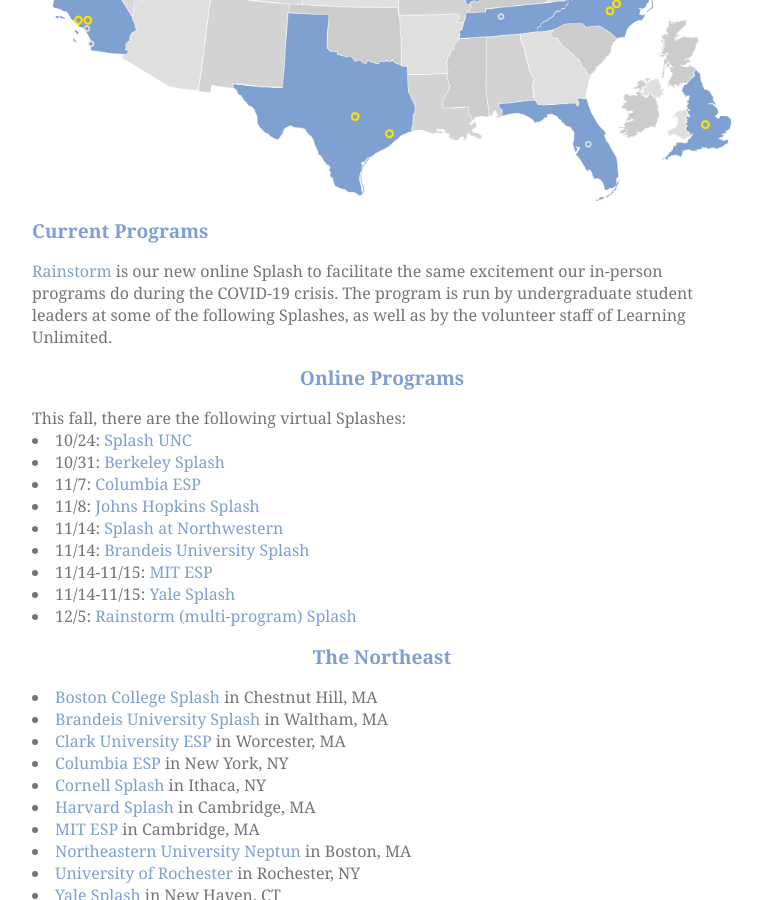
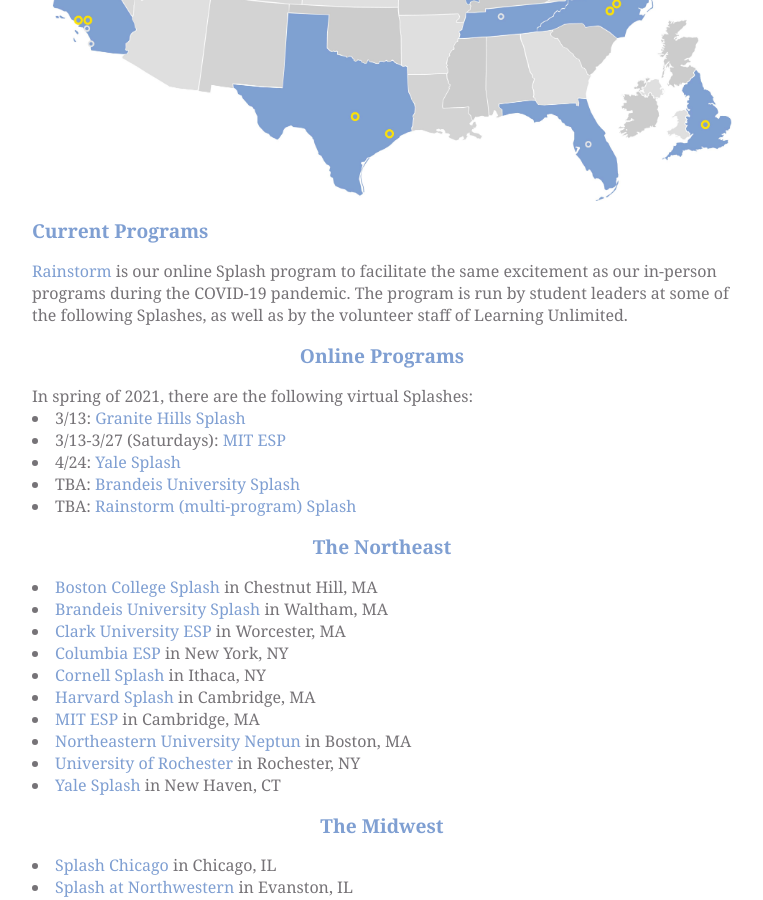
Before and after one commit to learning-unlimited/learning-unlimited.github.io, a Jekyll site: the page built from _current-programs/index.html, in a window 1280 px wide and 900 px high, scrolled down 513 px. Shown: the whole window, without its empty margins (250-1013 px from the left). Built offline with Jekyll 4.4.1, drawn with Linux system fonts in a browser that asks for light colours; nearby versions of some CDN libraries.

Commit message:
add spring 2021 dates

```diff
--- a/_current-programs/index.html
+++ b/_current-programs/index.html
@@ -53,8 +53,8 @@
 
 <h2>Current Programs</h2>
 
-  <a href="https://cloud.learningu.org/">Rainstorm</a> is our new online Splash to facilitate the same excitement our in-person programs do during the COVID-19 crisis.
-The program is run by undergraduate student leaders at some of the following Splashes, as well as by the volunteer staff of Learning Unlimited.
+  <a href="https://cloud.learningu.org/">Rainstorm</a> is our online Splash program to facilitate the same excitement as our in-person programs during the COVID-19 pandemic.
+The program is run by student leaders at some of the following Splashes, as well as by the volunteer staff of Learning Unlimited.
   <div id="northeast">
 
 <div class="upcoming-programs">
@@ -62,17 +62,12 @@
 
        <h2>Online Programs</h2>
 
-This fall, there are the following virtual Splashes:
-
-  <li>10/24: <a href="https://splashunc.com/">Splash UNC</a></li>
-  <li>10/31: <a href="https://berkeley.learningu.org/">Berkeley Splash</a></li>
-  <li>11/7: <a href="https://columbia.learningu.org/">Columbia ESP</a></li>
-  <li>11/8: <a href="https://hopkins.learningu.org/">Johns Hopkins Splash</a></li>
-  <li>11/14: <a href="https://nusplash.learningu.org/">Splash at Northwestern</a></li>
-  <li>11/14: <a href="https://brandeis.learningu.org/">Brandeis University Splash </a></li>
-  <li>11/14-11/15: <a href="https://esp.mit.edu/">MIT ESP</a></li>
-  <li>11/14-11/15: <a href="https://yale.learningu.org/">Yale Splash</a></li>
-  <li>12/5: <a href="https://cloud.learningu.org/">Rainstorm (multi-program) Splash</a></li>
+In spring of 2021, there are the following virtual Splashes:
+  <li>3/13: <a href="https://granite.learningu.org/">Granite Hills Splash</a></li>
+  <li>3/13-3/27 (Saturdays): <a href="https://esp.mit.edu/">MIT ESP</a></li>
+  <li>4/24: <a href="https://yale.learningu.org/">Yale Splash</a></li>
+  <li>TBA: <a href="https://brandeis.learningu.org/">Brandeis University Splash </a></li>
+  <li>TBA: <a href="https://cloud.learningu.org/">Rainstorm (multi-program) Splash</a></li>
 </div>
 
   <div id="northeast">
```
